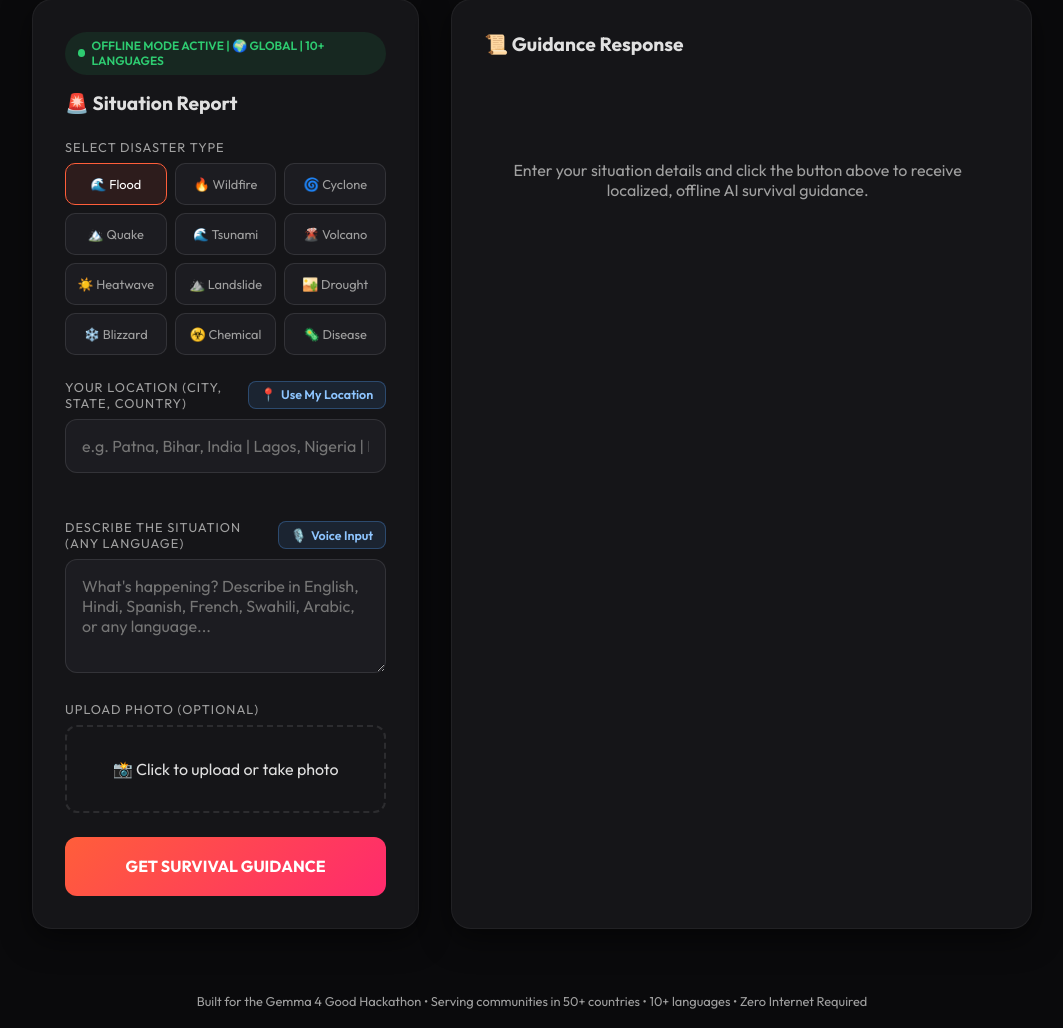
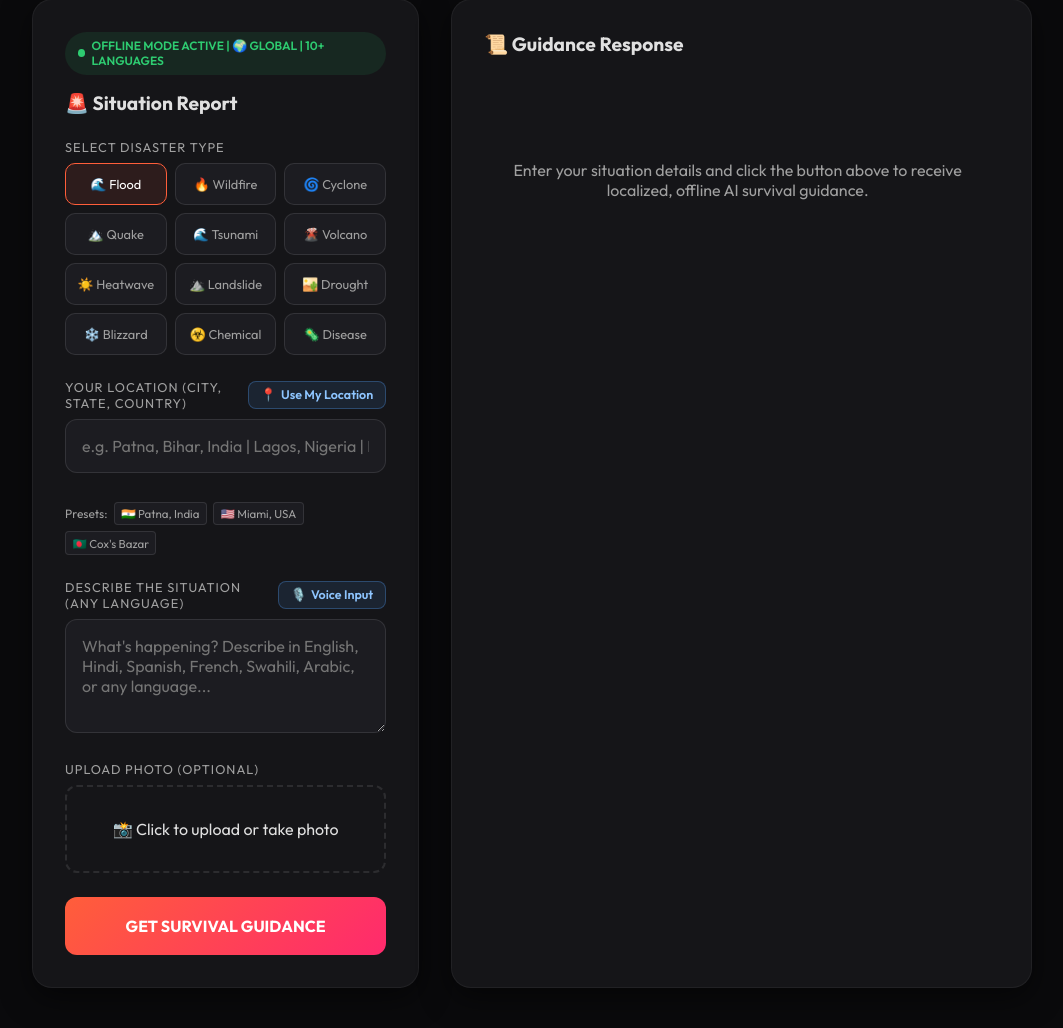
Before and after one commit to angel25bcs10712-stack/climate-guard, a FastAPI app: page / in a window 1280 px wide. Shown: the part 164-1192 px from the top of the page, without its empty margins (108-1171 px from the left). Run offline with FastAPI, Linux system fonts and the light colour scheme.

Commit message:
Add Preset Location Selectors to resolve offline GPS and Geocoding bugs

```diff
--- a/templates/index.html
+++ b/templates/index.html
@@ -402,6 +402,12 @@
                 </div>
                 <input type="text" id="locationInput" placeholder="e.g. Patna, Bihar, India | Lagos, Nigeria | Miami, Florida, USA">
                 <div id="locationStatus" style="font-size:0.78rem; color:var(--text-dim); margin-top:0.4rem; min-height:1rem;"></div>
+                <div class="demo-locations" style="display:flex; gap:0.4rem; flex-wrap:wrap; margin-top:0.4rem; align-items:center;">
+                    <span style="font-size:0.75rem; color:var(--text-dim);">Presets:</span>
+                    <button class="disaster-btn" style="padding:0.2rem 0.4rem; font-size:0.72rem; border-radius:4px; margin:0;" onclick="setDemoLoc('Patna, Bihar, India', 25.5941, 85.1376)">🇮🇳 Patna, India</button>
+                    <button class="disaster-btn" style="padding:0.2rem 0.4rem; font-size:0.72rem; border-radius:4px; margin:0;" onclick="setDemoLoc('Miami, Florida, USA', 25.7617, -80.1918)">🇺🇸 Miami, USA</button>
+                    <button class="disaster-btn" style="padding:0.2rem 0.4rem; font-size:0.72rem; border-radius:4px; margin:0;" onclick="setDemoLoc('Cox\'s Bazar, Bangladesh', 21.4272, 92.0058)">🇧🇩 Cox's Bazar</button>
+                </div>
             </div>
 
             <div class="input-group">
@@ -574,6 +580,13 @@
         function toggleMapSection() {
             const section = document.getElementById('mapSection');
             section.style.display = 'none';
+        }
+
+        function setDemoLoc(name, lat, lon) {
+            const input = document.getElementById('locationInput');
+            input.value = name;
+            document.getElementById('locationStatus').innerHTML = `<span style="color:var(--success)">📍 Preset loaded: ${name}</span>`;
+            showMap(lat, lon);
         }
 
         async function detectLocation() {
```
Also changed, not shown: index.html (+13 -0 lines).
